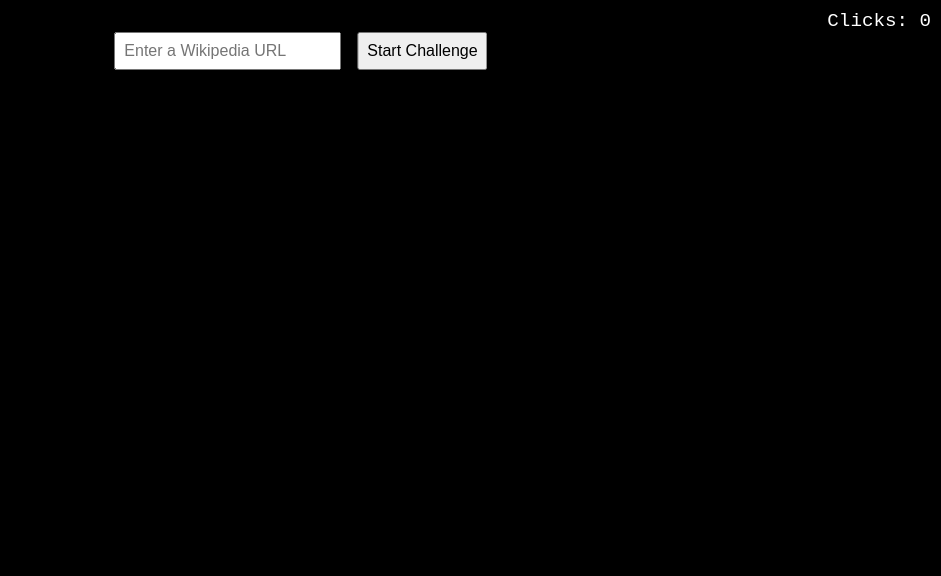
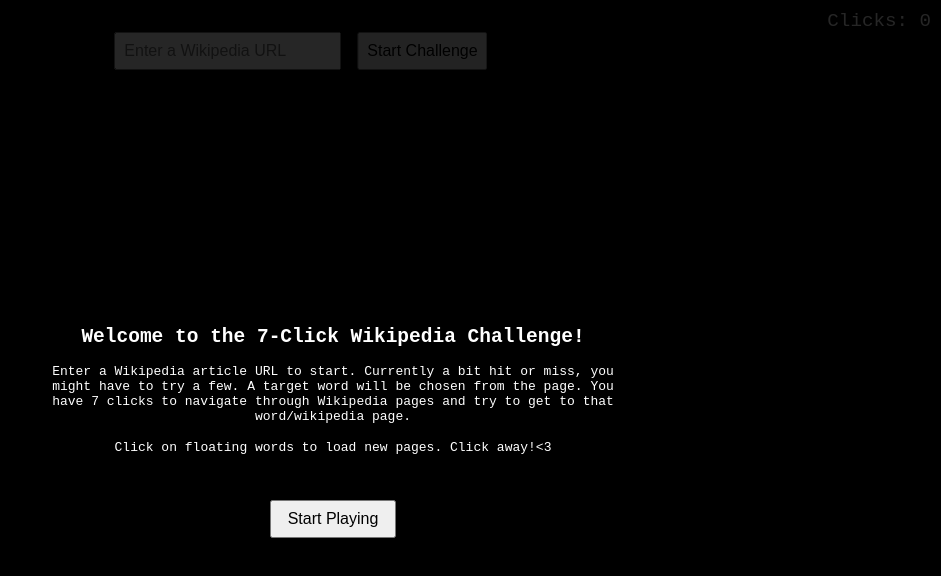
Before and after one commit to vedanglambe/vedanglambe.github.io, a plain HTML site: page index.html in a window 1280 px wide. Shown: the whole page, without its empty margins (339-1280 px from the left). Drawn offline with Linux system fonts and the light colour scheme.

Commit message:
Update index.html

```diff
--- a/index.html
+++ b/index.html
@@ -89,6 +89,34 @@
       color: green;
       z-index: 1000;
     }
+
+    #instructionModal {
+      position: fixed;
+      top: 0;
+      left: 0;
+      width: 100vw;
+      height: 100vh;
+      background-color: rgba(0,0,0,0.85);
+      display: flex;
+      justify-content: center;
+      align-items: center;
+      z-index: 3000;
+      color: white;
+      font-family: monospace;
+      padding: 2rem;
+      text-align: center;
+    }
+
+    #instructionModal h2 {
+      margin-top: 0;
+    }
+
+    #instructionModal button {
+      margin-top: 2rem;
+      padding: 0.5rem 1rem;
+      font-size: 1rem;
+      cursor: pointer;
+    }
   </style>
 </head>
 <body>
@@ -101,12 +129,29 @@
   <div id="targetWord"></div>
   <div id="completionMessage"></div>
 
+  <!-- Instruction Modal -->
+  <div id="instructionModal">
+    <div>
+      <h2>Welcome to the 7-Click Wikipedia Challenge!</h2>
+      <p style="max-width: 600px; margin: 1rem auto;">
+        Enter a Wikipedia article URL to start. Currently a bit hit or miss, you might have to try a few. A target word will be chosen from the page.
+        You have 7 clicks to navigate through Wikipedia pages and try to get to that word/wikipedia page.
+      </p>
+      <p>Click on floating words to load new pages. Click away!<3 </p>
+      <button onclick="closeInstructions()">Start Playing</button>
+    </div>
+  </div>
+
   <script>
     let clickCount = 0;
     let targetWord = '';
     let currentUrl = '';
     let visitedPages = new Set();  //  track pages
     let pathToTarget = [];  // To track the path from the starting page to the target word
+
+    function closeInstructions() {
+      document.getElementById('instructionModal').style.display = 'none';
+    }
 
     // Start the challenge with a user-provided URL
     function startChallenge() {
@@ -126,11 +171,8 @@
       fetchPage(url);
     }
 
-    // Het Wikipedia page and process its links
     function fetchPage(url) {
-      if (visitedPages.has(url)) {
-        return;
-      }
+      if (visitedPages.has(url)) return;
       visitedPages.add(url);
 
       fetch(`https://api.allorigins.win/get?url=${encodeURIComponent(url)}`)
@@ -144,7 +186,6 @@
         });
     }
 
-    // Process the HTML content to extract clickable words
     function processLinks(html, originUrl) {
       const parser = new DOMParser();
       const doc = parser.parseFromString(html, 'text/html');
@@ -163,17 +204,14 @@
           return;
         }
 
-        // Collect words for the target selection
         words = words.concat(text.split(/\s+/));
       });
 
-      // If it's the first page, select a random target word for the challenge
       if (pathToTarget.length === 0) {
         targetWord = words[Math.floor(Math.random() * words.length)];
         document.getElementById('targetWord').textContent = `Target Word: ${targetWord}`;
       }
 
-      // Display clickable words on the screen
       let delayCounter = 0;
       words.forEach(word => {
         showWord(word, originUrl, delayCounter);
@@ -181,7 +219,6 @@
       });
     }
 
-    // Show words as clickable elements
     function showWord(word, url, delay) {
       setTimeout(() => {
         const wrapper = document.createElement('div');
@@ -208,7 +245,6 @@
       }, delay);
     }
 
-    // Check if the link is a utility link (e.g., to help or disambiguation pages)
     function isUtilityLink(href, text) {
       return href.includes('Help:') ||
              href.includes('Wikimedia') ||
@@ -216,30 +252,24 @@
              text.length < 2;
     }
 
-    // Load a new Wikipedia page and track the click
     function loadWikipediaInIframe(url, word) {
       clickCount++;
-
-      // Update the click counter
       document.getElementById('clickCounter').textContent = `Clicks: ${clickCount}`;
 
-      // End the challenge after 7 clicks
       if (clickCount === 7) {
         if (word.toLowerCase() === targetWord.toLowerCase()) {
           document.getElementById('completionMessage').textContent = `You found the word: "${word}". Challenge Complete!`;
         } else {
           document.getElementById('completionMessage').textContent = 'You lost! The word was: ' + targetWord + '. The game will restart.';
-          setTimeout(() => startChallenge(), 3000);  // Restart after 3 seconds
+          setTimeout(() => startChallenge(), 3000);
         }
       }
 
-      // If the target word is found early
       if (word.toLowerCase() === targetWord.toLowerCase()) {
         document.getElementById('completionMessage').textContent = `You found the word: "${word}". Challenge Complete!`;
         return;
       }
 
-      // Add to the path and fetch the next page
       pathToTarget.push(url);
       fetchPage(url);
     }
```
